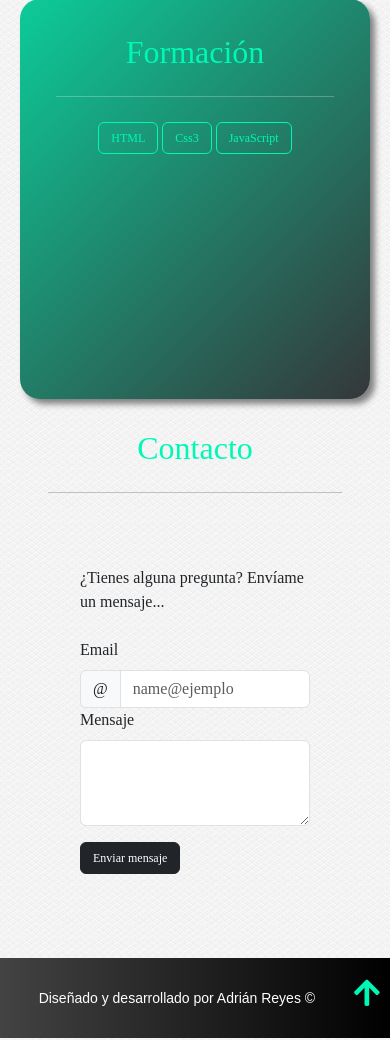
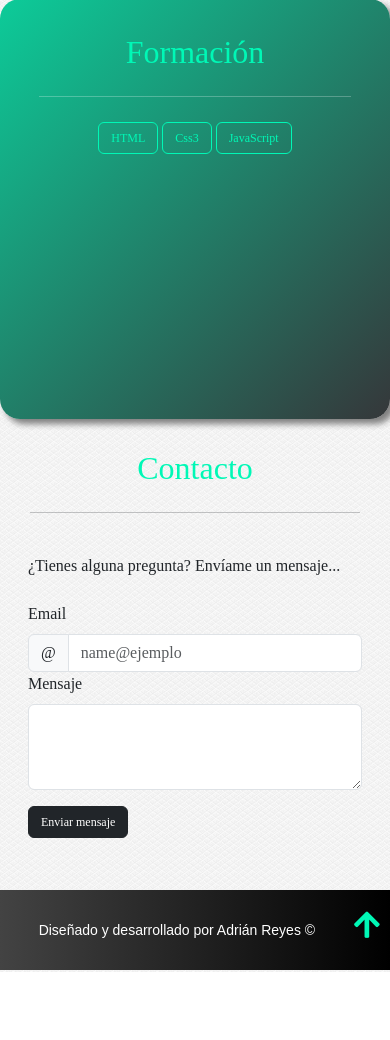
Before and after one commit to adrireca/adrireca.github.io, a PHP site: page / in a window 390 px wide. Shown: the part 3834-4874 px from the top of the page. After the commit the page ends 4806 px from the top, so only its background shows below. Run offline with PHP 8.4, Linux system fonts and the light colour scheme; some libraries are stand-ins or nearby versions; some web fonts are replaced; grey boxes are pictures that could not be loaded.

Commit message:
responsive3

```diff
--- a/APP_tienda_online/css/styles.css
+++ b/APP_tienda_online/css/styles.css
@@ -740,7 +740,7 @@ body {
     }
 
     #header .container-flex {
-        margin-top: 80px;
+        margin-top: 50px;
     }
 
     .icon {
--- a/css/stylesPortafolio.css
+++ b/css/stylesPortafolio.css
@@ -36,6 +36,10 @@ body{
     float: none;
 }
 
+.row{
+    margin-right: 0;
+    margin-left: 0;
+}
 
 
 
@@ -777,20 +781,35 @@ body{
     .btn{
         font-size: 12px;
     }
+    #formacion{
+        min-height: 500px;
+    }
+    #formacion-contacto {
+        margin-left: 0;
+        margin-right: 0;
+    }
     #formacion .card{
         width: 80% !important;
     }
-}
-
-@media(max-width: 440px){
-    #formacion{
-        min-height: 460px;
+    #form{
+        padding: 1rem !important;
     }
 }
 
-@media (max-width: 440px){
+@media (max-width: 480px){
+    #formacion .card {
+        width: 70% !important;
+    }
     #formacion {
-        min-height: 400px;
-
+        min-height: 420px;
     }
 }
+
+@media (max-width: 360px){
+    #header .titulo h1 {
+        font-size: 40px;
+    }
+    #footer{
+        font-size: 12px;
+    }
+}
```
Also changed, not shown: APP_tienda_online/hombre/css/hombre.css (+11 -2 lines).
